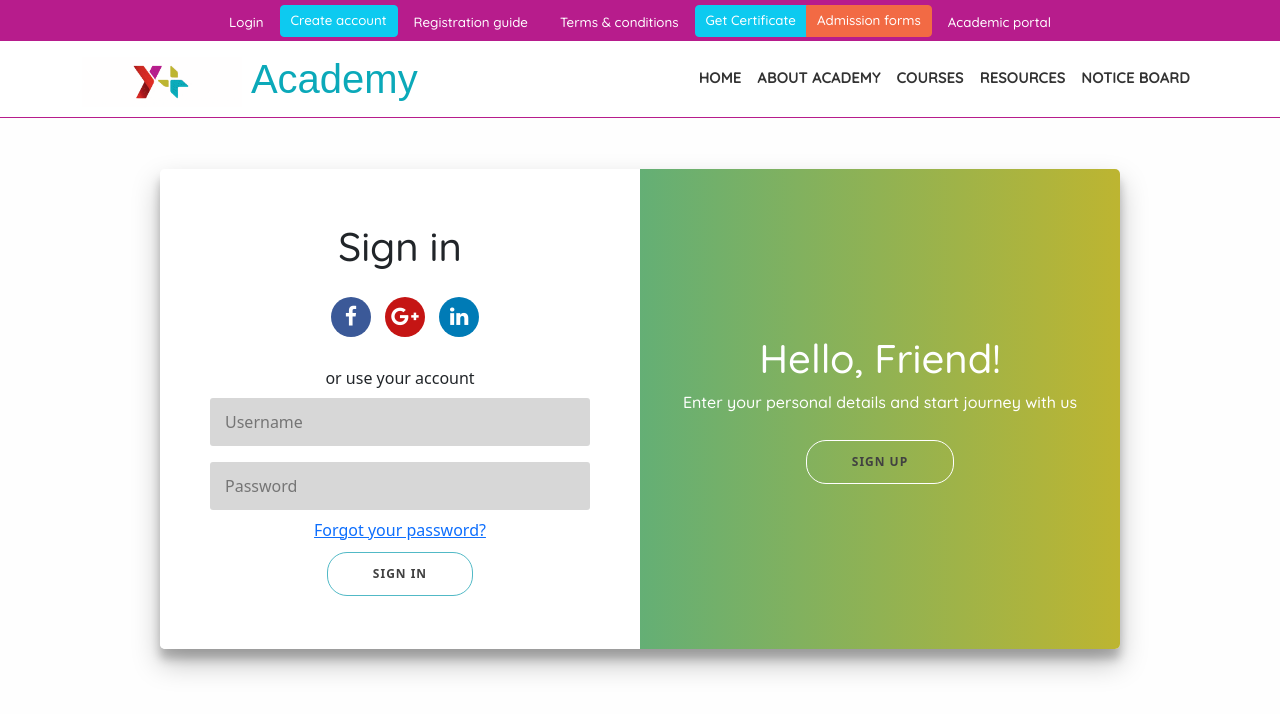
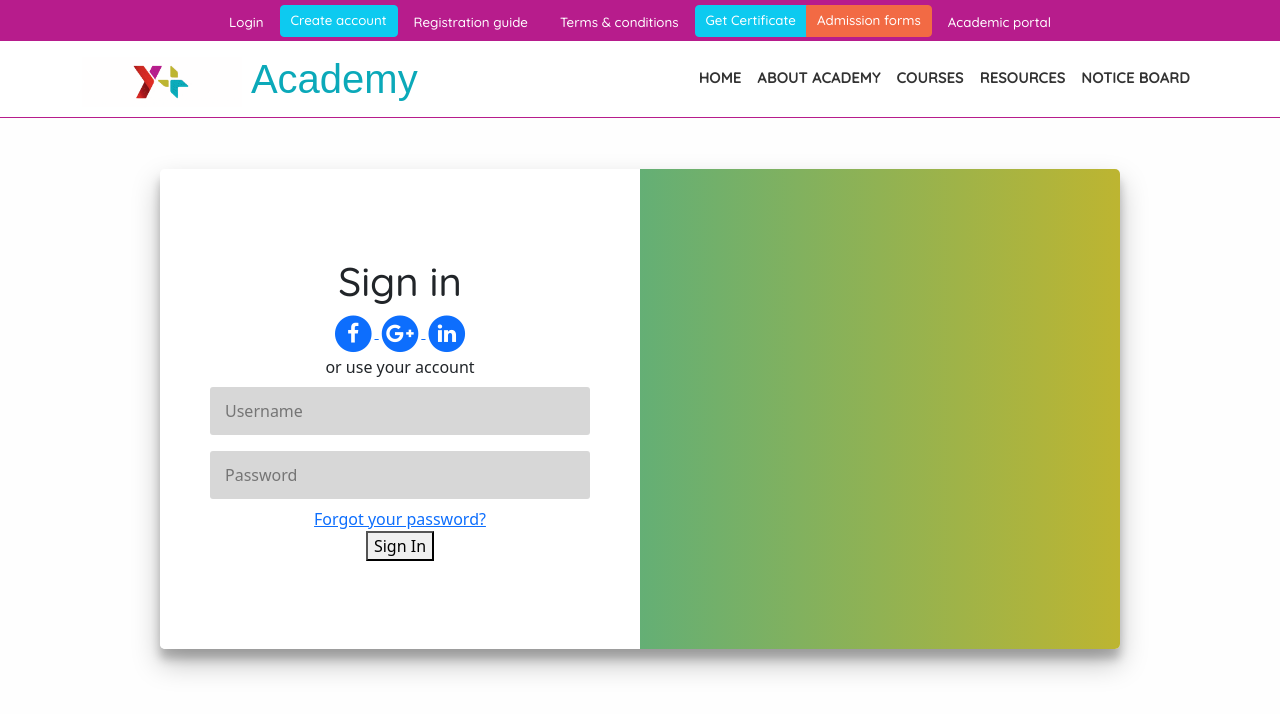
Before and after one commit to classpedal/yplusacademy, a plain HTML site: page login.html in a window 1280 px wide. Drawn offline with nearby package versions, Linux system fonts and the light colour scheme.

Commit message:
Syls Updated

```diff
--- a/css/style.css
+++ b/css/style.css
@@ -121,24 +121,10 @@ form { background-color: #FFF; display: flex; align-items: center;
   padding: 0 40px; text-align: center; top: 0; height: 100%; width: 50%; transform: translateX(0);
   transition: transform 0.6s ease-in-out;
   }
+.bottom-page { background: #cd3279; padding: 2px 40px; color: #FFF;
+  font-family: 'Quicksand'; font-size: 11pt;
+}
 
-  .overlay-left { transform: translateX(-20%);
-  }.form-canvas.right-panel-active .overlay-left { transform: translateX(0);
-  }.overlay-right { right: 0;  transform: translateX(0);
-  }.form-canvas.right-panel-active .overlay-right {  transform: translateX(20%);
+@media (min-width: 960px){
+  .featured-news { padding: 80px 40px;}
   }
-
-  .social-container {  margin: 20px 0;
-  }.social-container a,.social-container .fa {border-radius: 50%; display: inline-flex;  justify-content: center;
-    align-items: center;  margin: 0 5px;  height: 40px;  width: 40px;
-  }.fa-facebook { background: #3b5998;
-  }.fa-twitter{background: #2caae1;}
-  .fa-linkedin{background: #007bb6;}
-  .fa-google-plus{background: #c51514;}
-
-.form-canvas button { border-radius: 20px; margin-top: 10px; border: 1px solid #51b9c6; background-color: transparent; color: #414141; font-size: 12px;
-    font-weight: bold; padding: 12px 45px; letter-spacing: 1px; text-transform: uppercase; transition: transform 80ms ease-in;
-}.form-canvas button:active {transform: scale(0.95);
-}.form-canvas button:focus {outline: none;
-}.form-canvas button.ghost { background-color: transparent; border-color: #FFFFFF;
-}
```
